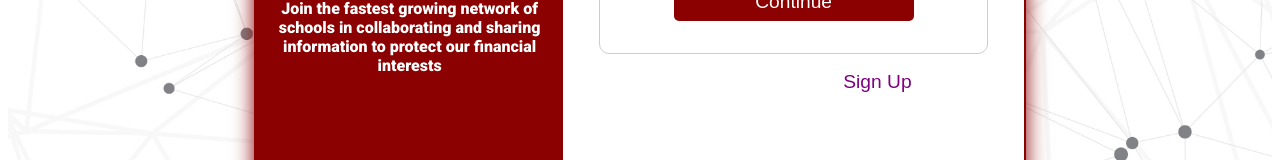
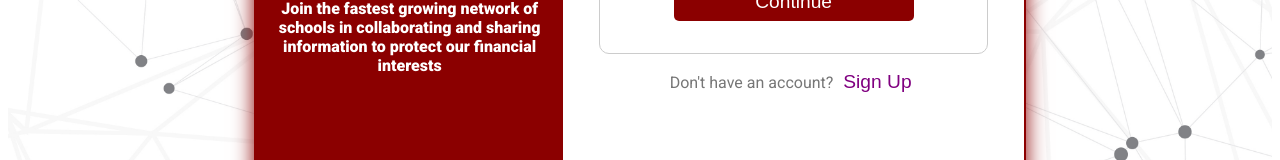
Before and after one commit to LaryeaNii/GreenLight, a SvelteKit app: page / in a window 1280 px wide. Shown: the part 461-621 px from the top of the page. Built offline with nearby package versions, Linux system fonts and the light colour scheme; no server answers; a web font is replaced by a local one.

Commit message:
login p tag colour

```diff
--- a/src/routes/+page.svelte
+++ b/src/routes/+page.svelte
@@ -228,11 +228,14 @@ const validatePassword = (password) => {
 		opacity: 1;
 		color: white !important;
 	}
+	.toast.failure p{
+		color: white;
+	}
 	h2 {
 		color: grey;
 	}
 	p {
-		color: rgb(255, 255, 255);
+		color: rgb(118, 118, 118);
 	}
 
 	.login-button {
```
